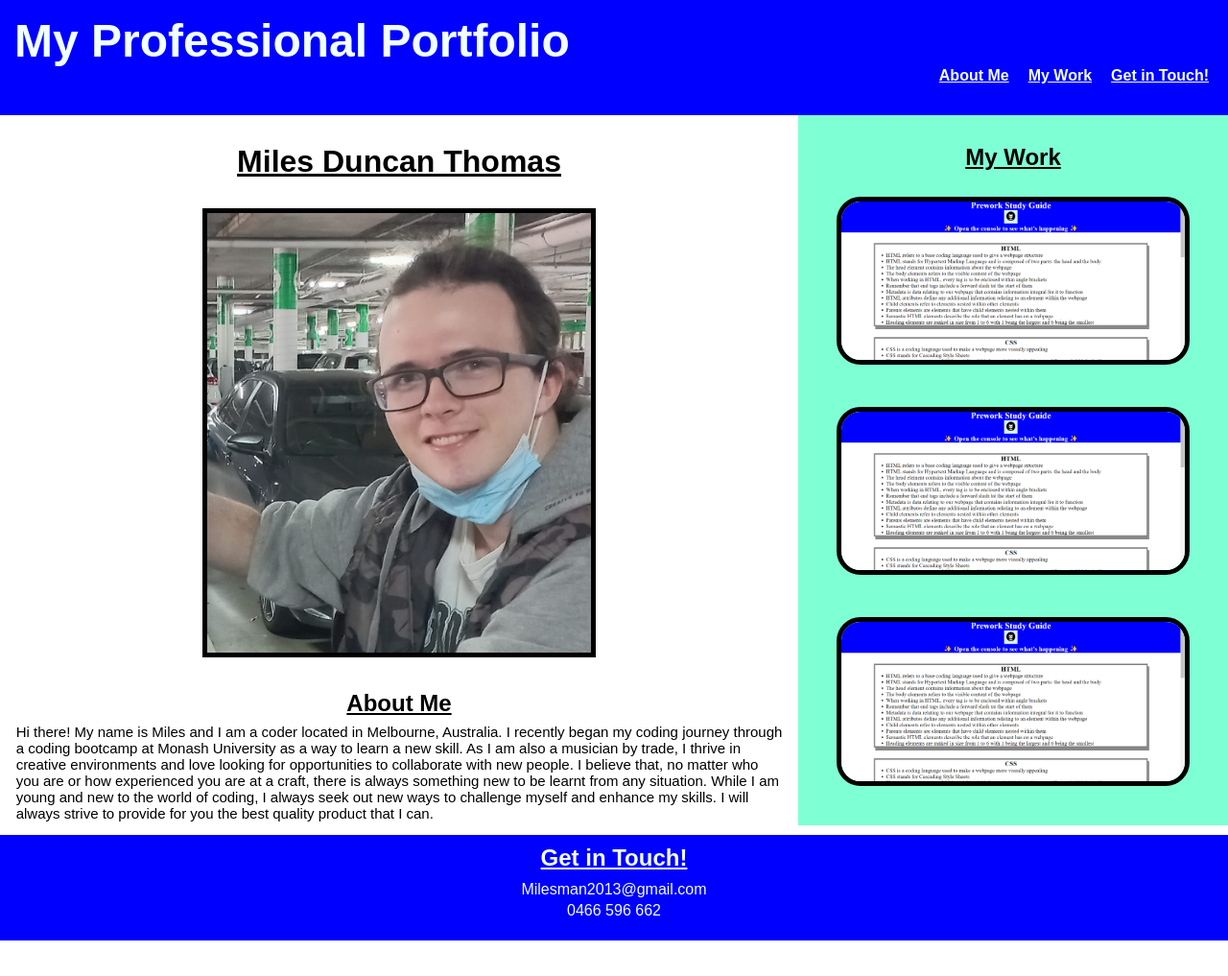
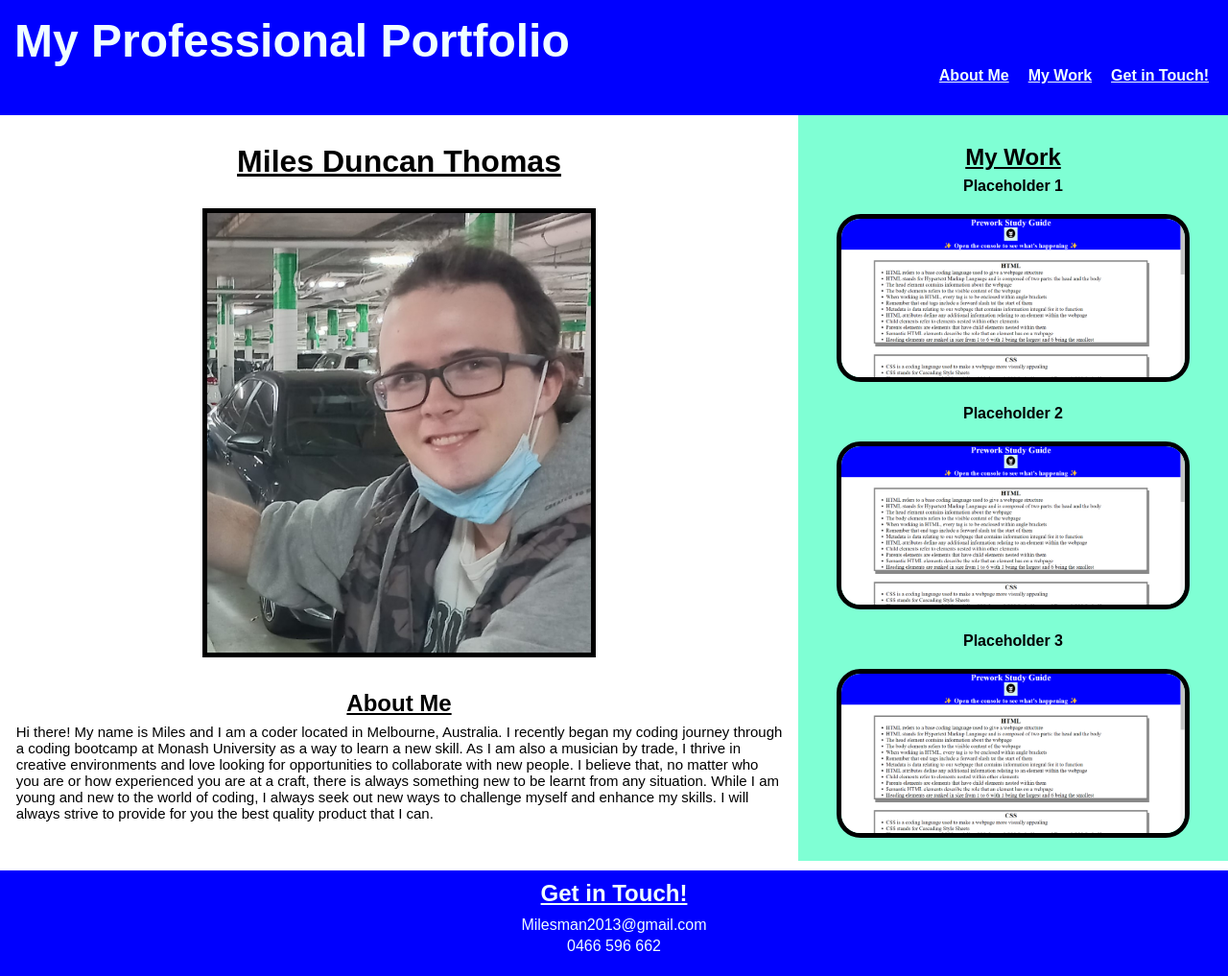
Before and after one commit to MDThomas1/Miles-Thomas-First-Portfolio, a plain HTML site: page index.html in a window 1280 px wide. Shown: the whole page at 96% size. Before the commit the page ends 980 px from the top, so only its background shows below. Drawn offline with Linux system fonts and the light colour scheme.

Commit message:
Wednesday

```diff
--- a/assets/css/reset.css
+++ b/assets/css/reset.css
@@ -4,6 +4,7 @@
     padding: 0;
 }
 
+/* Text sizes */
 h1 {
     font-size: 300%;
 }
@@ -20,6 +21,7 @@ p {
     font-size: 15px;
 }
 
+/* Default list display */
 ul li {
     display: inline;
     list-style: none;
--- a/assets/css/style.css
+++ b/assets/css/style.css
@@ -4,8 +4,10 @@ footer {
     background-color: blue;
 }
 
+/*Elements within the header*/
+
 header {
-    height: 120px;
+    min-height: 120px;
     top: 0;
     font-weight: bold;
 }
@@ -21,8 +23,10 @@ header li {
     margin-right: 20px;
 }
 
+/*Elements within the footer*/
+
 footer {
-    height: 110px;
+    min-height: 110px;
     text-align: center;
 }
 
@@ -35,6 +39,8 @@ footer li {
     display: block;
     margin: 4px;
 }
+
+/*Heaading text specifics*/
 
 h2,
 h3 {
@@ -50,6 +56,8 @@ h3 {
     margin-bottom: 7px;
 }
 
+/*Elements used once within the HTML*/
+
 a {
     color: azure;
     text-align: right;
@@ -62,6 +70,20 @@ p {
     margin-bottom: 4px;
 }
 
+/*The main body of the webpage, containing the content*/
+
+.main {
+    display: flex;
+    flex-wrap: wrap;
+}
+
+/*The section containing information about me*/
+
+.bio {
+    width: 65%;
+    text-align: center;
+}
+
 .bio img {
     width: 400px;
     border-style: solid;
@@ -69,26 +91,20 @@ p {
     border-color: black;
 }
 
-.main {
-    display: flex;
-    flex-wrap: wrap;
-}
-
-.bio {
-    width: 65%;
-    text-align: center;
-}
+/*Page section containing links to other work*/
 
 .links {
     clear: both;
     float: right;
     width: 35%;
+    height: auto;
     min-height: 100%;
-    position: inherit;
     background-color: aquamarine;
     text-align: center;
     margin: 0;
 }
+
+/* Relating specifically to links to other work*/
 
 .card {
     text-align: center;
@@ -104,6 +120,8 @@ p {
     margin-bottom: 20px;
 }
 
+/*Interactivity settings*/
+
 a:hover {
     color: yellowgreen;
 }
--- a/index.html
+++ b/index.html
@@ -37,12 +37,15 @@
         <div class="links" id="my-work">
             <h3>My Work</h3>
             <div class="card">
+                <h4>Placeholder 1</h4>
                 <a href="https://mdthomas1.github.io/prework-study-guide/">
                 <img src="./assets/images/PSG.png" />
                 </a>
+                <h4>Placeholder 2</h4>
                 <a href="https://mdthomas1.github.io/prework-study-guide/">
                 <img src="./assets/images/PSG.png" />
                 </a>
+                <h4>Placeholder 3</h4>
                 <a href="https://mdthomas1.github.io/prework-study-guide/">
                 <img src="./assets/images/PSG.png" />
                 </a>
```
